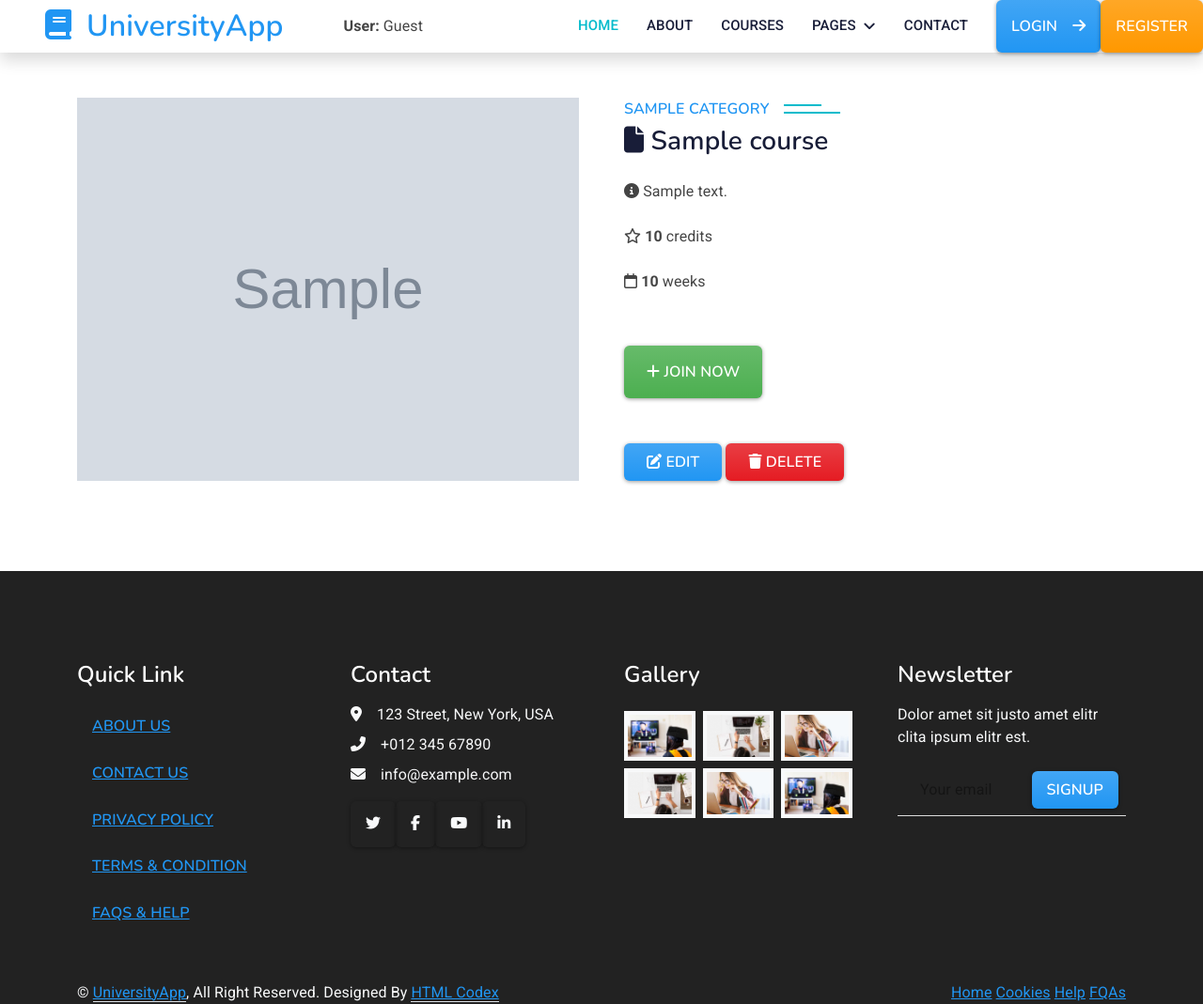
After one commit to S7lkr/UniversityApp-November-2024, a Django app: template templates/courses/course-details-page.html in a window 1280 px wide. The commit adds this page. Shown: the whole page at 94% size. Run offline with Django 4.2, Linux system fonts and the light colour scheme; the template is opened without the code that fills it: most values are stand-ins (such as "Sample title", 1, 10 or a date in 2020); grey boxes marked "Sample" are stand-in pictures; some libraries are stand-ins or nearby versions.

Commit message:
Add: course details functionality

```diff
--- a/UniversityApp/courses/urls.py
+++ b/UniversityApp/courses/urls.py
@@ -8,6 +8,7 @@ urlpatterns = [
             path('', views.CoursesPage.as_view(), name='courses-wd'),
             path('create/', views.CourseCreatePage.as_view(), name='courses-wd-create'),
             path('<int:pk>/', include([
+                path('details/', views.CourseDetailsPage.as_view(), name='details'),
                 path('edit/', views.CourseEditPage.as_view(), name='course-wd-edit'),
             ]))
         ])),
--- a/UniversityApp/courses/views.py
+++ b/UniversityApp/courses/views.py
@@ -34,3 +34,9 @@ class CourseEditPage(generic.UpdateView):
     pk_url_kwarg = 'pk'
     template_name = 'courses/course-edit-page.html'
     success_url = reverse_lazy('courses-wd')
+
+
+class CourseDetailsPage(generic.DetailView):
+    model = Course
+    pk_url_kwarg = 'pk'
+    template_name = 'courses/course-details-page.html'
--- a/templates/base.html
+++ b/templates/base.html
@@ -32,6 +32,7 @@
 
     <!-- Template Stylesheet -->
     <link href="{% static 'css/style.css' %}" rel="stylesheet">
+    <link rel="stylesheet" href="https://cdnjs.cloudflare.com/ajax/libs/font-awesome/6.7.1/css/all.min.css" integrity="sha512-5Hs3dF2AEPkpNAR7UiOHba+lRSJNeM2ECkwxUIxC1Q/FLycGTbNapWXB4tP889k5T5Ju8fs4b1P5z/iB4nMfSQ==" crossorigin="anonymous" referrerpolicy="no-referrer" />
 </head>
 
 <body>
--- /dev/null
+++ b/templates/courses/course-details-page.html
@@ -0,0 +1,38 @@
+{% extends 'base.html' %}
+
+{% block content %}
+    <!-- Course Start -->
+    <div class="container-xxl py-5">
+        <div class="container">
+            <div class="row g-5">
+                <div class="col-lg-6 wow fadeInUp" data-wow-delay="0.1s" style="min-height: 400px;">
+                    <div class="position-relative h-100">
+                        <img class="img-fluid position-absolute w-100 h-100" src="{{ course.photo }}" alt=""
+                             style="object-fit: cover;">
+                    </div>
+                </div>
+                <div class="col-lg-6 wow fadeInUp" data-wow-delay="0.3s">
+                    <h6 class="section-title bg-white text-start text-primary pe-3">{{ course.category }}</h6>
+                    <h1 class="mb-4 fs-3"><i class="fa-solid fa-file"></i> {{ course.name }}</h1>
+
+                    <p class="mb-4 fs-6"><i class="fa-solid fa-circle-info"></i> {{ course.description }}</p>
+                    <p class="mb-4 fs-6"><i class="fa-regular fa-star"></i> <strong>{{ course.credits }}</strong> credits</p>
+
+                    <div class="row gy-2 gx-4 mb-4">
+                        <div class="col-sm-6">
+                            <p class="mb-4 fs-6">
+                                <i class="fa-regular fa-calendar"></i>
+                                <strong>{{ course.duration }}</strong> weeks
+                            </p>
+                        </div>
+                    </div>
+                    <a class="btn btn-success py-3 px-4 mt-2" href=""><i class="fa-solid fa-plus"></i> Join Now</a>
+                    <br>
+                    <a class="btn btn-primary py-2 px-4 mt-5" href=""><i class="fa-solid fa-pen-to-square"></i> Edit</a>
+                    <a class="btn btn-danger py-2 px-4 mt-5" href=""><i class="fa-solid fa-trash"></i> Delete</a>
+                </div>
+            </div>
+        </div>
+    </div>
+    <!-- Course End -->
+{% endblock %}
--- a/templates/courses/courses.html
+++ b/templates/courses/courses.html
@@ -22,10 +22,10 @@
                             <div class="position-relative overflow-hidden">
                                 <img class="img-fluid" src="{{ course.photo }}" alt="">
                                 <div class="w-100 d-flex justify-content-center position-absolute bottom-0 start-0 mb-4">
-                                    <a href="#" class="flex-shrink-0 btn btn-sm btn-primary px-3 border-end"
+                                    <a href="{% url 'details' course.pk %}" class="flex-shrink-0 btn btn-sm btn-primary px-3 border-end"
                                        style="border-radius: 30px 0 0 30px;">Read More</a>
-                                    <a href="{% url 'course-wd-edit' course.pk %}" class="flex-shrink-0 btn btn-sm btn-primary px-3"
-                                       style="border-radius: 0 30px 30px 0;">Edit</a>
+                                    <a href="#" class="flex-shrink-0 btn btn-sm btn-primary px-3"
+                                       style="border-radius: 0 30px 30px 0;">Join</a>
                                 </div>
                             </div>
                             <div class="text-center p-4 pb-0">
```
